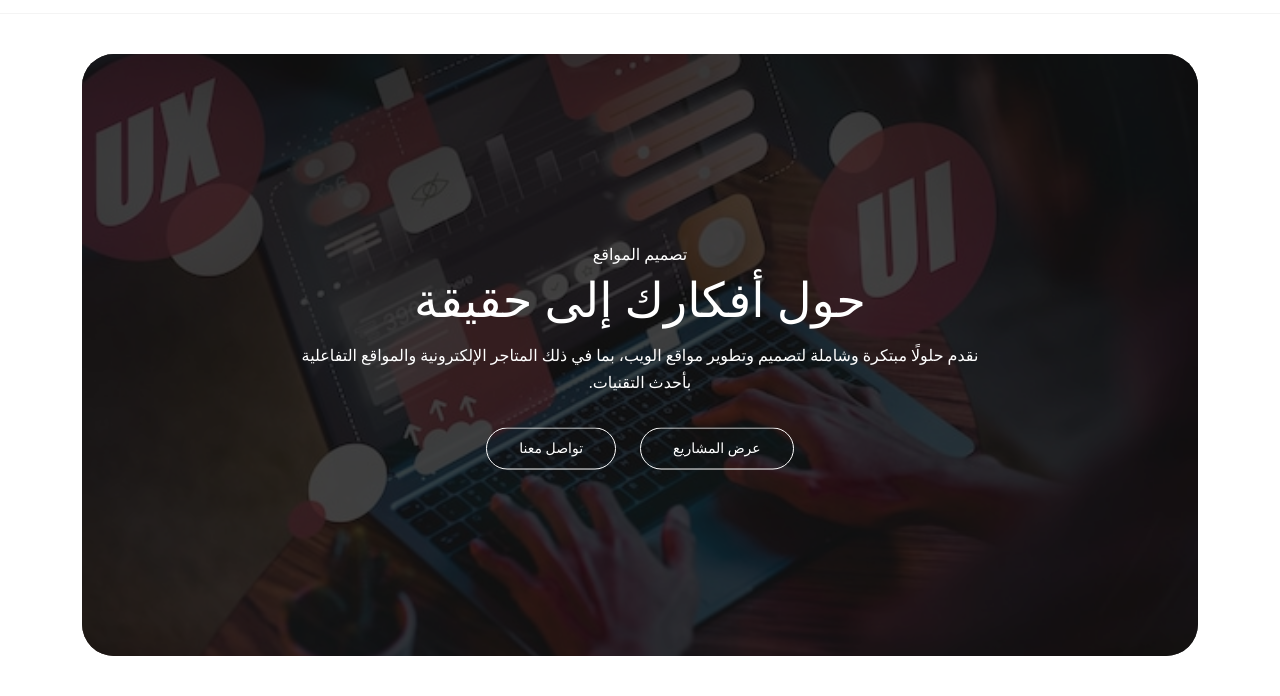
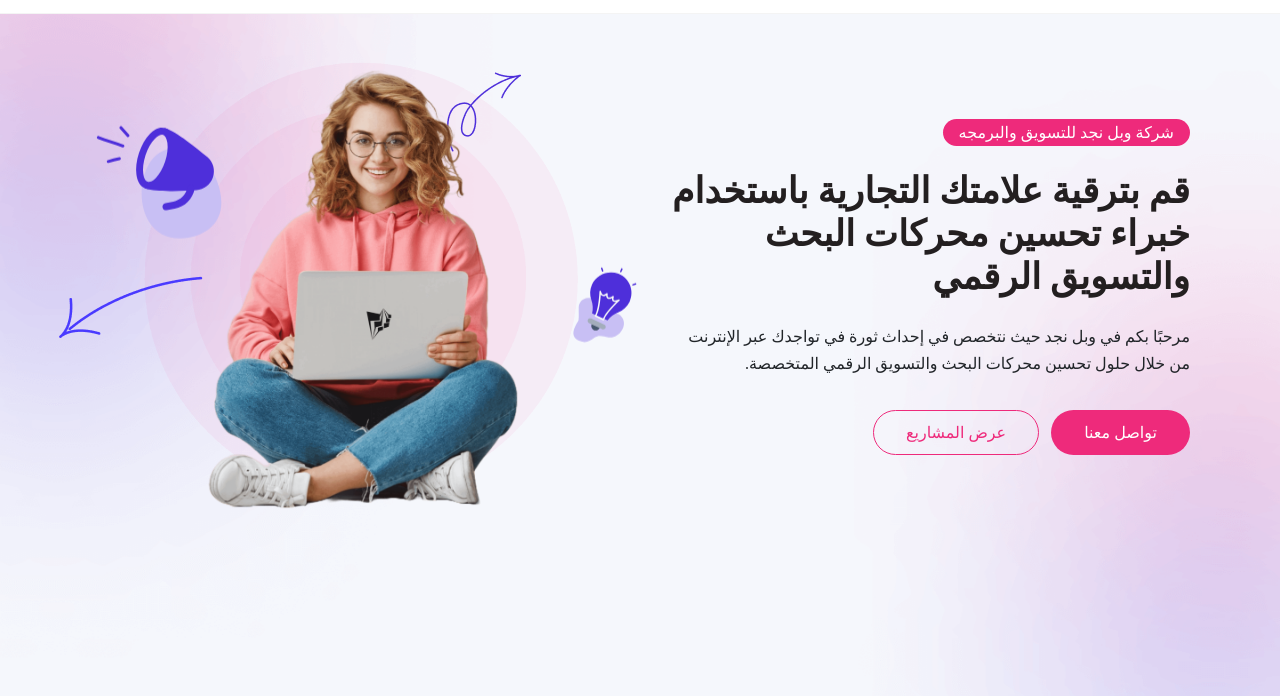
Before and after one commit to Nami-Design-New/wabel-najd, a plain HTML site: page index.html in a window 1280 px wide. Shown: the part 104-800 px from the top of the page. Drawn offline with Linux system fonts and the light colour scheme; a web font is replaced by a local one.

Commit message:
Add new SVG assets for sound and lite icons

```diff
--- a/assets/css/style.scss
+++ b/assets/css/style.scss
@@ -170,6 +170,15 @@ header {
   }
 }
 
+@keyframes animation-1 {
+  0% {
+    transform: translateY(0);
+  }
+  100% {
+    transform: translateY(30px);
+  }
+}
+
 main {
   min-height: calc(100vh - 400px);
   &.main_fixed {
@@ -178,112 +187,133 @@ main {
 
   .hero_section {
     padding: 40px 0;
-    .hero_content {
+    background: url("../images/header.png");
+    background-size: cover;
+    background-position: center;
+    position: relative;
+    height: calc(100dvh - 118px);
+    @media screen and (max-width: 576px) {
+      height: auto;
+    }
+
+    .element1 {
+      position: absolute;
+      top: 20vh;
+      left: 0;
+      width: fit-content;
+      animation-name: animation-1;
+      animation-duration: 3s;
+      animation-iteration-count: infinite;
+      animation-direction: alternate;
+    }
+
+    .header-images-area {
+      position: relative;
       width: 100%;
-      height: calc(100dvh - 198px);
-      max-height: 700px;
-      overflow: hidden;
-      border-radius: 32px;
-      .img {
-        height: 100%;
+      .main-images-area {
         position: relative;
-        &::after {
-          content: "";
+        width: 100%;
+        .img1 {
+          position: relative;
+          z-index: 1;
+          @include centerFlex();
+          img {
+            width: 60%;
+            object-fit: contain;
+          }
+        }
+        .img2 {
           position: absolute;
           top: 0;
-          left: 0;
+          @include centerFlex();
+          img {
+            width: 80%;
+            border-radius: 50%;
+          }
+        }
+
+        .icons-area {
           width: 100%;
           height: 100%;
-          background: #101010c8;
+          position: absolute;
+          top: 0;
+          .sound-icons1 {
+            position: absolute;
+            top: 40px;
+            left: 0;
+            animation-name: animation-1;
+            animation-duration: 3s;
+            animation-iteration-count: infinite;
+            animation-direction: alternate;
           }
-        img {
-          width: 100%;
-          height: 100%;
-          object-fit: cover;
+          .lite-icons1 {
+            position: absolute;
+            top: 40%;
+            right: -20px;
+            animation-name: animation-1;
+            animation-duration: 3s;
+            animation-iteration-count: infinite;
+            animation-direction: alternate;
           }
         }
-      .swiper {
-        height: 100%;
-      }
-      .swiper-slide {
-        position: relative;
-        .info {
-          position: absolute;
-          top: 50%;
-          transform: translateY(-50%);
-          width: 100%;
-          padding: 0 200px;
-          display: flex;
-          align-items: center;
-          justify-content: center;
-          flex-direction: column;
-          gap: 4px;
-          @media screen and (max-width: 992px) {
-            padding: 0 32px;
-          }
-          @media screen and (max-width: 576px) {
-            padding: 0 16px;
-          }
-          span {
-            color: $white;
-          }
-          h1 {
-            text-align: center;
-            font-size: 48px;
-            color: $white;
-          }
-          p {
-            text-align: center;
-            color: $white;
-            width: min(800px, 100%);
-          }
-          .btns {
-            display: flex;
-            align-items: center;
-            gap: 24px;
-            margin-top: 12px;
-          }
-          a {
-            border: 1px solid $white;
-            color: $white;
-            font-size: 14px;
-            padding: 8px 32px;
-            border-radius: 40px;
-            position: relative;
-            transition: 0.3s ease-in-out;
-            overflow: hidden;
-            isolation: isolate;
-            &::after {
-              content: "";
+
+        .auhtor-icons {
+          .elements2 {
             position: absolute;
             top: 0;
-              right: -100%;
-              background: $white;
-              width: 100%;
-              height: 100%;
-              z-index: -1;
-              transition: 0.3s ease-in-out;
+            right: 110px;
           }
-            &:hover {
-              color: $second;
-              &::after {
-                right: 0;
+          .elements3 {
+            position: absolute;
+            bottom: 140px;
+            left: -44px;
           }
         }
       }
+      @media screen and (max-width: 576px) {
+        display: none;
       }
-        &.swiper-slide-active .info {
-          span {
-            animation: fadeInUpSlider 1s 0.25s both;
+    }
+
+    .content {
+      display: flex;
+      height: 100%;
+      flex-direction: column;
+      justify-content: center;
+      gap: 16px;
+      h6 {
+        padding: 4px 16px;
+        color: $white;
+        width: fit-content;
+        border-radius: 40px;
+        background: $second;
       }
       h1 {
-            animation: fadeInUpSlider 1s 0.5s both;
+        width: min(550px, 100%);
+        color: $main;
+        font-size: 36px;
+        font-weight: 600;
       }
       p {
-            animation: fadeInUpSlider 1s 0.75s both;
+        padding-inline-end: 24px;
+        @media screen and (max-width: 576px) {
+          padding: 0;
         }
+      }
+      .buttons {
+        display: flex;
+        align-items: center;
+        gap: 12px;
         a {
-            animation: fadeInUpSlider 1s 1s both;
+          padding: 8px 32px;
+          background: $second;
+          color: $white;
+          border: 1px solid transparent;
+          border-radius: 40px;
+          &:last-child {
+            color: $second;
+            background: none;
+            border-color: $second;
           }
         }
       }
--- a/index.html
+++ b/index.html
@@ -132,83 +132,44 @@
     <main>
         <!-- hero section -->
         <section class="hero_section">
+            <!-- <img src="assets/images/element1.png" alt="ball" class="element1"> -->
             <div class="container">
-                <div class="hero_content">
-                    <div class="swiper hero_swiper">
-                        <div class="swiper-wrapper">
-                            <!-- Swiper Slide 1: تصميم المواقع -->
-                            <div class="swiper-slide">
-                                <div class="img">
-                                    <img src="assets/images/s1.jpg" alt="تصميم المواقع">
-                                </div>
-                                <div class="info">
-                                    <span>تصميم المواقع</span>
-                                    <h1 class="sliderTitle">حول أفكارك إلى حقيقة</h1>
+                <div class="row">
+                    <div class="col-lg-6 col-12 p-2">
+                        <div class="content">
+                            <h6>
+                                شركة وبل نجد للتسويق والبرمجه
+                            </h6>
+                            <h1>
+                                قم بترقية علامتك التجارية باستخدام خبراء تحسين محركات البحث والتسويق الرقمي
+                            </h1>
                             <p>
-                                        نقدم حلولًا مبتكرة وشاملة لتصميم وتطوير مواقع الويب، بما في ذلك المتاجر
-                                        الإلكترونية والمواقع التفاعلية بأحدث التقنيات.
+                                مرحبًا بكم في وبل نجد حيث نتخصص في إحداث ثورة في تواجدك عبر الإنترنت من خلال حلول تحسين
+                                محركات البحث والتسويق الرقمي المتخصصة.
                             </p>
-                                    <div class="btns">
+                            <div class="buttons">
+                                <a href="contact.html">تواصل معنا</a>
                                 <a href="portfolio.html">عرض المشاريع</a>
-                                        <a href="contact.html">تواصل معنا</a>
                             </div>
                         </div>
                     </div>
-
-                            <!-- Swiper Slide 2: تطبيقات الجوال -->
-                            <div class="swiper-slide">
-                                <div class="img">
-                                    <img src="assets/images/s2.jpg" alt="تطبيقات الجوال">
+                    <div class="col-lg-6 col-12 p-2">
+                        <div class="header-images-area">
+                            <div class="main-images-area">
+                                <div class="img1">
+                                    <img src="assets/images/header-img1.png" alt="" data-aos="zoom-in">
                                 </div>
-                                <div class="info">
-                                    <span>تطبيقات الجوال</span>
-                                    <h1 class="sliderTitle">حلق بتطبيقك نحو النجاح</h1>
-                                    <p>
-                                        نقوم بتطوير تطبيقات جوال مبتكرة على أنظمة iOS و Android، مع تصميمات عصرية وتجربة
-                                        مستخدم سلسة تلبي احتياجاتك.
-                                    </p>
-                                    <div class="btns">
-                                        <a href="portfolio.html">عرض المشاريع</a>
-                                        <a href="contact.html">تواصل معنا</a>
+                                <div class="img2">
+                                    <img src="assets/images/header-imgbg.png" alt="">
                                 </div>
+                                <div class="icons-area">
+                                    <img src="assets/images/sound-icons1.svg" alt=""
+                                        class="sound-icons1 aniamtion-key-1">
+                                    <img src="assets/images/lite-icons1.svg" alt="" class="lite-icons1 aniamtion-key-1">
                                 </div>
-                            </div>
-
-                            <!-- Swiper Slide 3: إدارة التطبيقات -->
-                            <div class="swiper-slide">
-                                <div class="img">
-                                    <img src="assets/images/s3.jpg" alt="إدارة التطبيقات">
-                                </div>
-                                <div class="info">
-                                    <span>إدارة التطبيقات</span>
-                                    <h1 class="sliderTitle">دعم متكامل لتطبيقاتك</h1>
-                                    <p>
-                                        نقدم خدمات إدارة التطبيقات وصيانتها، لضمان أداء مستقر وتحسين مستمر وفقًا لأحدث
-                                        المعايير التقنية.
-                                    </p>
-                                    <div class="btns">
-                                        <a href="portfolio.html">عرض المشاريع</a>
-                                        <a href="contact.html">تواصل معنا</a>
-                                    </div>
-                                </div>
-                            </div>
-
-                            <!-- Swiper Slide 4: إدارة السوشيال ميديا -->
-                            <div class="swiper-slide">
-                                <div class="img">
-                                    <img src="assets/images/s4.jpg" alt="إدارة السوشيال ميديا">
-                                </div>
-                                <div class="info">
-                                    <span>إدارة السوشيال ميديا</span>
-                                    <h1 class="sliderTitle">عزز وجودك الرقمي</h1>
-                                    <p>
-                                        نوفر استراتيجيات متكاملة لإدارة حساباتك على وسائل التواصل الاجتماعي، مع محتوى
-                                        مميز يعزز تفاعل الجمهور.
-                                    </p>
-                                    <div class="btns">
-                                        <a href="portfolio.html">عرض المشاريع</a>
-                                        <a href="contact.html">تواصل معنا</a>
-                                    </div>
+                                <div class="auhtor-icons">
+                                    <img src="assets/images/elements2.png" alt="" class="elements2">
+                                    <img src="assets/images/elements3.png" alt="" class="elements3">
                                 </div>
                             </div>
                         </div>
```
Also changed, not shown: assets/css/style.css, assets/images/element1.png (added), assets/images/elements2.png (added), assets/images/elements3.png (added), assets/images/header-author-img1.png (added), assets/images/header-author-img2.png (added), assets/images/header-img1.png (added), assets/images/header-imgbg.png (added), assets/images/header.png (added), assets/images/lite-icons1.svg (added), assets/images/sound-icons1.svg (added), 1 other file. Lines whose indentation alone changed are shown as unchanged.
